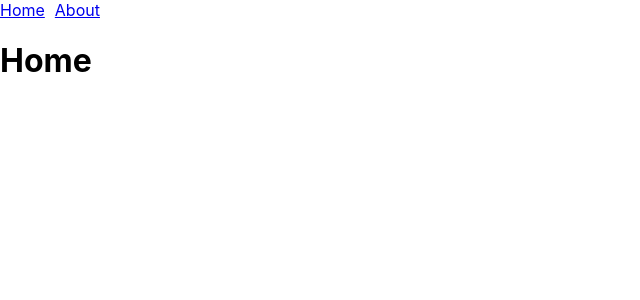
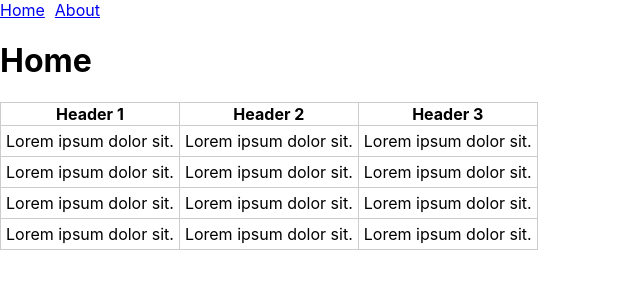
Before and after one commit to teamadaptdevlearnings/moises-spa, a React (Create React App) app: page / in a window 1280 px wide. Shown: the top 300 px of the page, without its empty margins (0-640 px from the left). Built offline with nearby package versions, Linux system fonts and the light colour scheme; the HTML template or start-up script is replaced by a standard one.

Commit message:
create tasks table

```diff
--- a/src/pages/Home.js
+++ b/src/pages/Home.js
@@ -1,8 +1,37 @@
 import React from "react";
+import '../styles/main.css';
+
 const Home = () => {
     return (
         <>
             <h1>Home</h1>
+            <table className="tasks">
+                <tr>
+                    <th>Header 1</th>
+                    <th>Header 2</th>
+                    <th>Header 3</th>
+                </tr>
+                <tr>
+                    <td>Lorem ipsum dolor sit.</td>
+                    <td>Lorem ipsum dolor sit.</td>
+                    <td>Lorem ipsum dolor sit.</td>
+                </tr>
+                <tr>
+                    <td>Lorem ipsum dolor sit.</td>
+                    <td>Lorem ipsum dolor sit.</td>
+                    <td>Lorem ipsum dolor sit.</td>
+                </tr>
+                <tr>
+                    <td>Lorem ipsum dolor sit.</td>
+                    <td>Lorem ipsum dolor sit.</td>
+                    <td>Lorem ipsum dolor sit.</td>
+                </tr>
+                <tr>
+                    <td>Lorem ipsum dolor sit.</td>
+                    <td>Lorem ipsum dolor sit.</td>
+                    <td>Lorem ipsum dolor sit.</td>
+                </tr>
+            </table>
         </>
     )
 }
--- a/src/styles/main.css
+++ b/src/styles/main.css
@@ -9,3 +9,12 @@ nav li {
 nav li:not(:last-child) {
     margin-right: 10px;
 }
+.tasks {
+    border-collapse: collapse;
+}
+.tasks td {
+    padding: 5px;
+}
+.tasks td, .tasks th {
+    border: 1px solid #ccc;
+}
```
